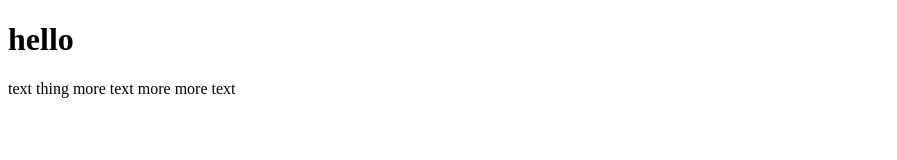
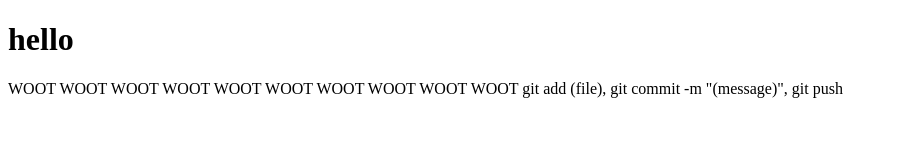
Before and after one commit to ILikeBears/ILikeBears.github-io, a plain HTML site: page index.html in a window 1280 px wide. Shown: the whole page, without its empty margins (0-897 px from the left). Drawn offline with Linux system fonts and the light colour scheme.

Commit message:
changed text

```diff
--- a/index.html
+++ b/index.html
@@ -8,9 +8,8 @@
   <body>
     <h1>hello</h1>
     <p>
-      text thing
-      more text
-      more more text
+      WOOT WOOT WOOT WOOT WOOT WOOT WOOT WOOT WOOT WOOT
+      git add (file), git commit -m "(message)", git push
     </p>
   </body>
 </html>
```
